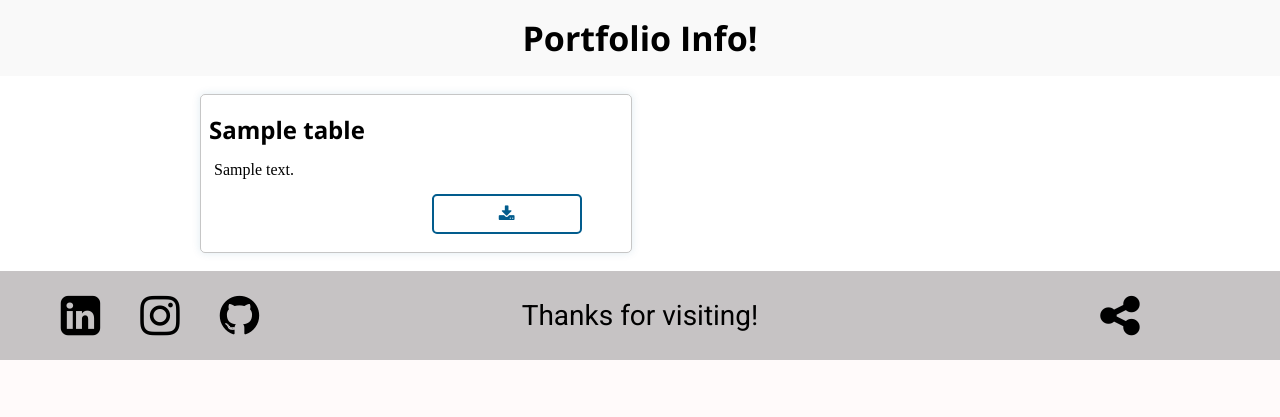
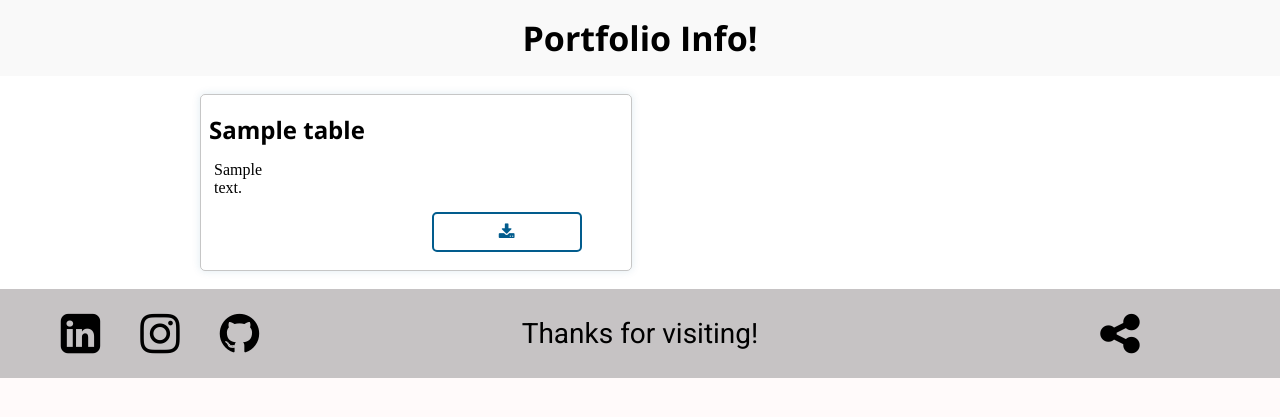
Before and after one commit to BrandonMiller18/resume, a Flask app: page /portfolio/more-info in a window 1280 px wide. Shown: the part 57-474 px from the top of the page. Run offline with Flask 2, Linux system fonts and the light colour scheme; tables that the repository leaves empty hold one stand-in row (values such as "Sample post").

Commit message:
minor style fix

```diff
--- a/templates/index.html
+++ b/templates/index.html
@@ -57,7 +57,7 @@
 			</a>
 		</div>
 		<div class="third-width center pad">
-			<a href="/portfolio" title="View Portfolio" target="_blank">
+			<a href="/portfolio" title="View Portfolio">
 				<button class="btn">Portfolio</button>
 			</a>
 		</div>
--- a/templates/moreinfo.html
+++ b/templates/moreinfo.html
@@ -17,7 +17,7 @@
 		{% if x.proj_title != "More to Come..." %}
 		<div class="half-width section reference card">
 			<h2 class="full-width pad">{{x.proj_title}}</h2>
-			<div class="full-width body">{{x.proj_long_desc|safe}}</div>
+			<div class="full-width body section">{{x.proj_long_desc|safe}}</div>
 			{% if x.download_path %}
 			<div class="full-width">
 				<a href="{{x.download_path}}" class="btn btn__download center pad" aria-label="download {{ x.proj_title }}"><i class="fa fa-download" aria-hidden="true"></i></a>
```
